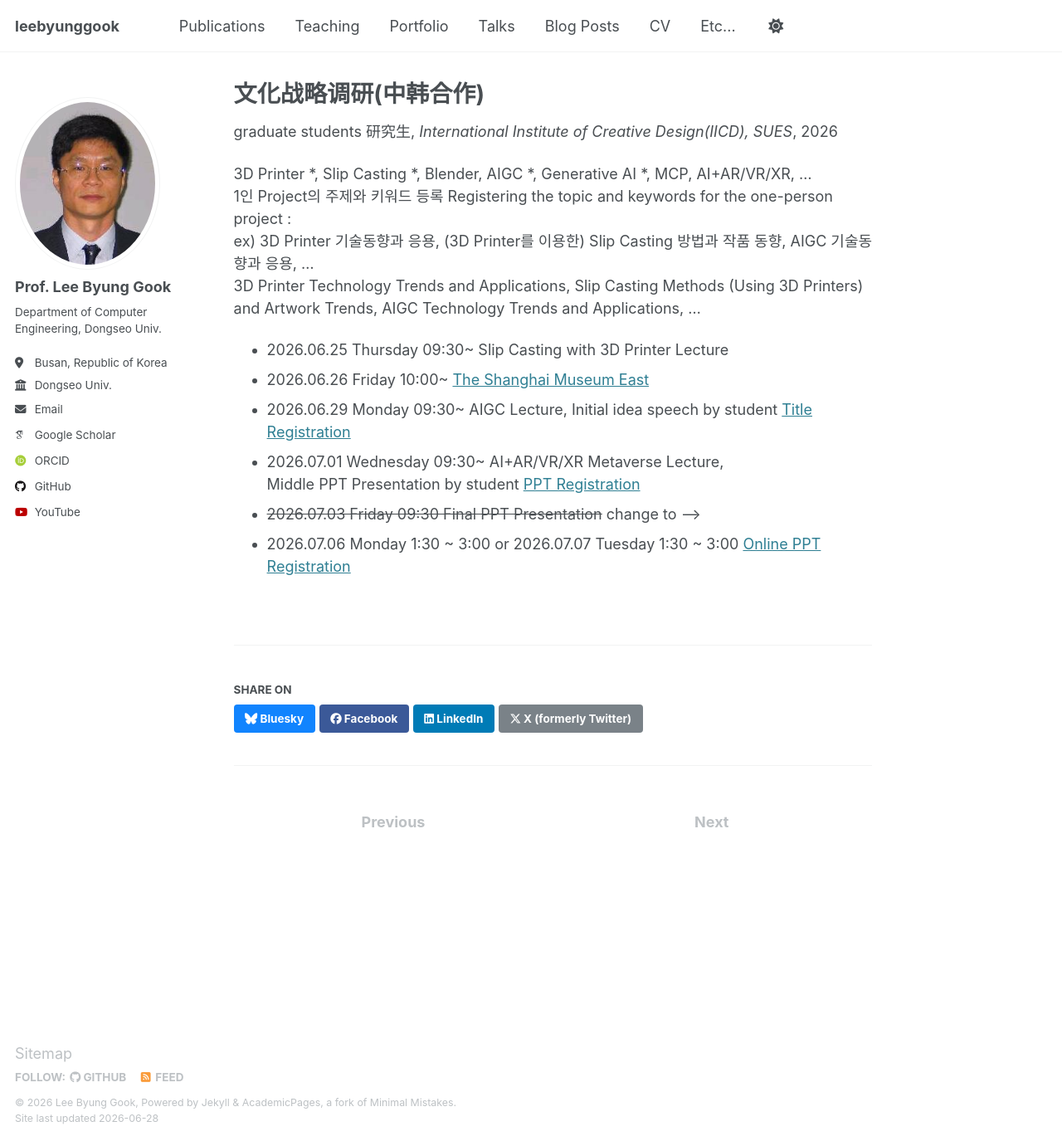
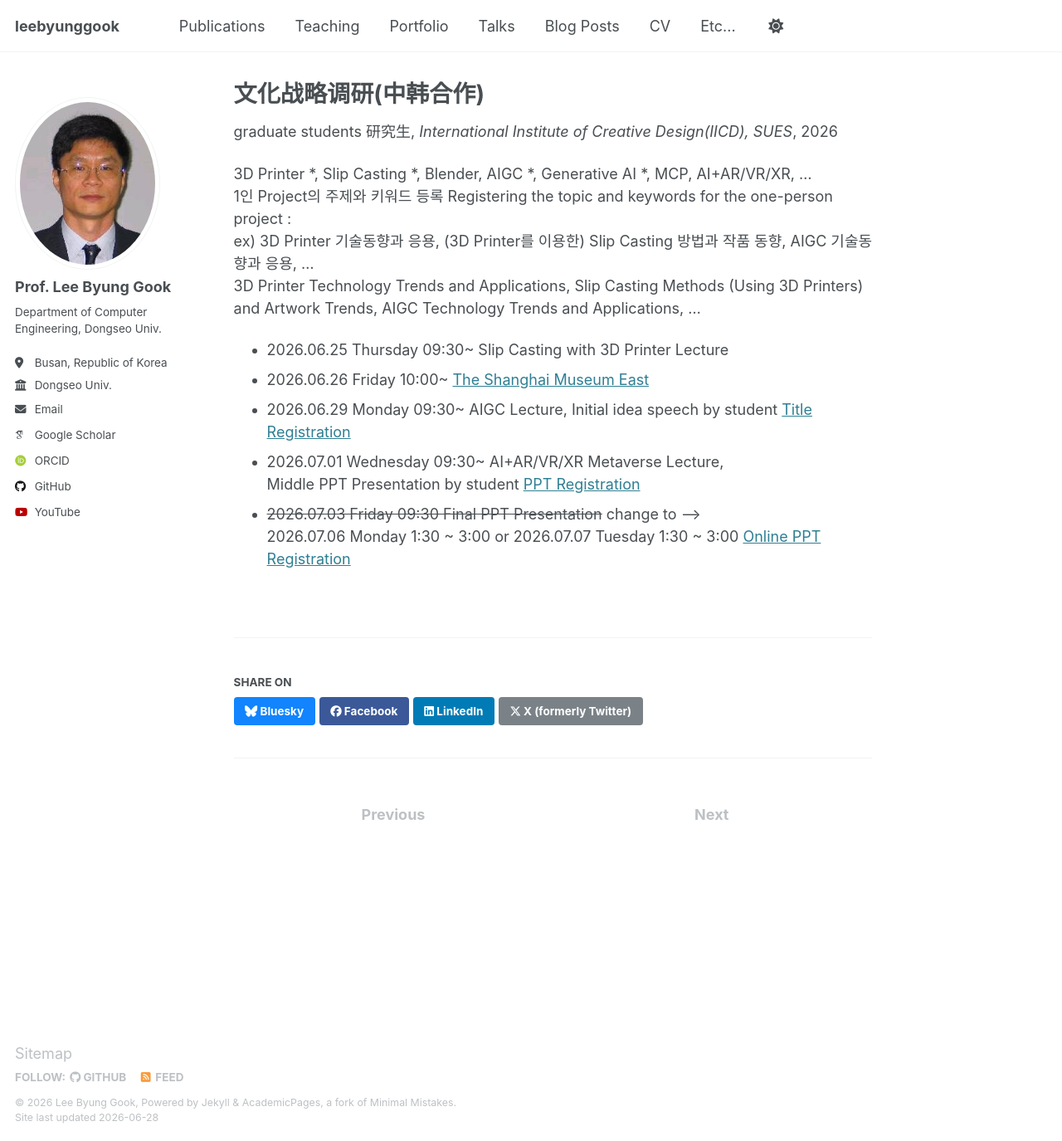
Before and after one commit to leebyunggook/leebyunggook.github.io, a Jekyll site: the page built from _teaching/2026-spring-teaching-10.md, in a window 1280 px wide and 1375 px high. Shown: the whole window at 83% size. Built offline with Jekyll 4.4.1, drawn with Linux system fonts in a browser that asks for light colours; some web fonts are replaced.

```diff
--- a/_teaching/2026-spring-teaching-10.md
+++ b/_teaching/2026-spring-teaching-10.md
@@ -18,4 +18,4 @@ ex) 3D Printer 기술동향과 응용, (3D Printer를 이용한) Slip Casting
 * 2026.07.01 Wednesday 09:30~ AI+AR/VR/XR Metaverse Lecture,
   Middle PPT Presentation by student [PPT Registration](https://f.kdocs.cn/g/VOoFe4bH/)
 * ~~2026.07.03 Friday 09:30 Final PPT Presentation~~ change to -->
-* 2026.07.06 Monday 1:30 ~ 3:00 or 2026.07.07 Tuesday 1:30 ~ 3:00 [Online PPT Registration](https://f.kdocs.cn/g/VOoFe4bH/)
+  2026.07.06 Monday 1:30 ~ 3:00 or 2026.07.07 Tuesday 1:30 ~ 3:00 [Online PPT Registration](https://f.kdocs.cn/g/VOoFe4bH/)
```
